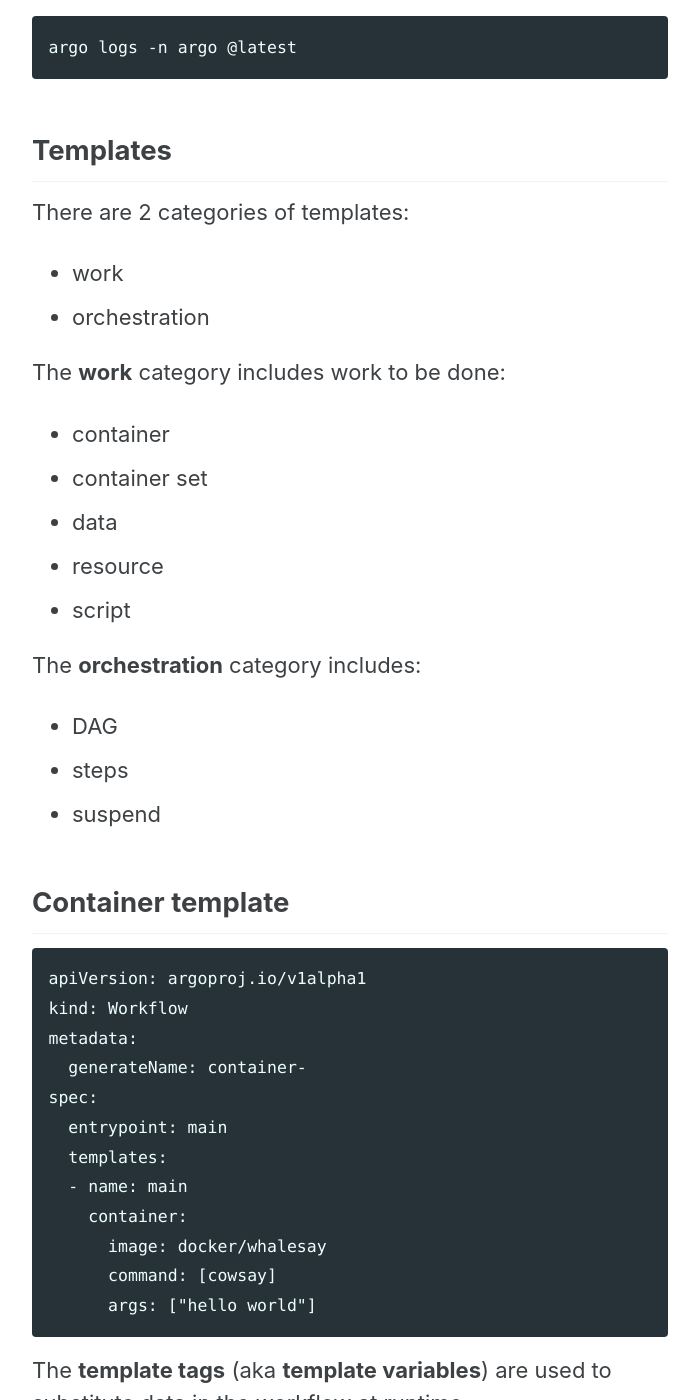
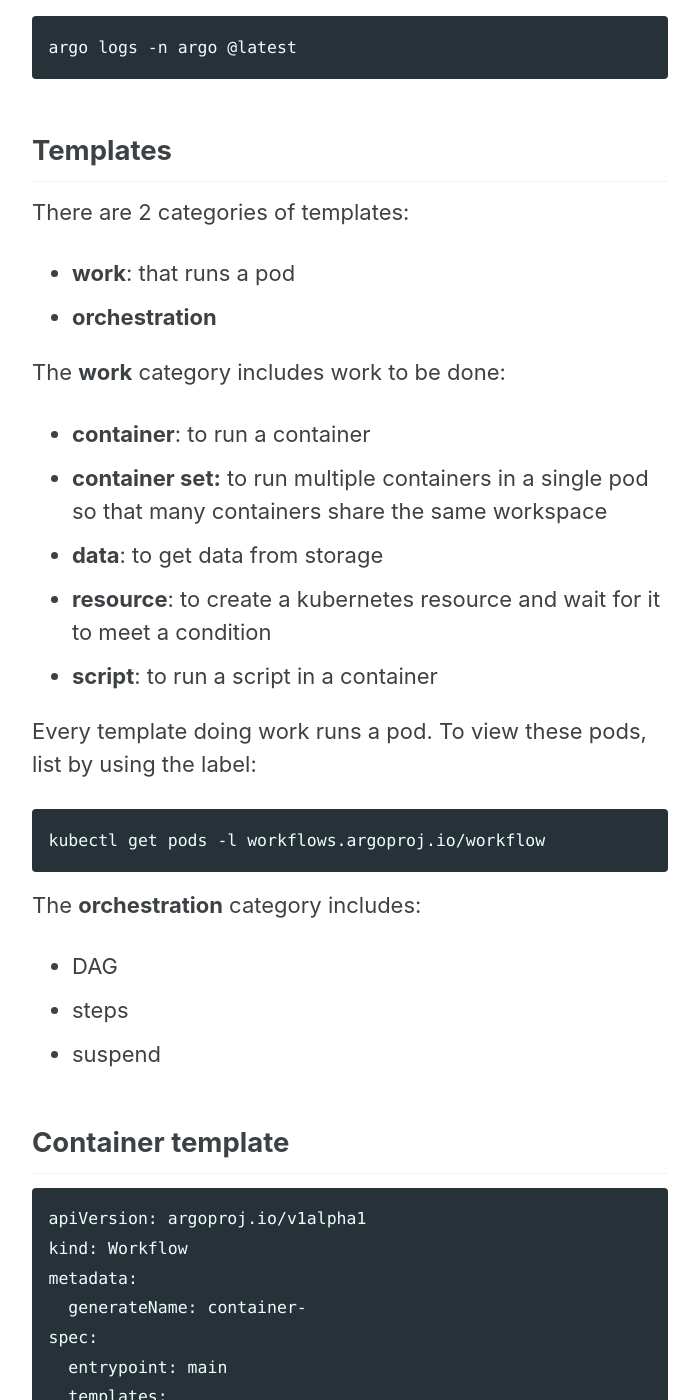
Before and after one commit to andregri/andregri.github.io, a Jekyll site: the page built from _posts/gitops/2024-10-25-argocd-capa-certification-training-workflows.md, in a window 1280 px wide and 1400 px high, scrolled down 4084 px. Shown: the whole window, without its empty margins (290-989 px from the left). Built offline with Jekyll 4.4.1, drawn with Linux system fonts in a browser that asks for light colours; cached includes are drawn as plain includes; comment, search, counter and statistics services are not loaded.

Commit message:
Update 2024-10-25-argocd-capa-certification-training-workflows.md

````diff
--- a/_posts/gitops/2024-10-25-argocd-capa-certification-training-workflows.md
+++ b/_posts/gitops/2024-10-25-argocd-capa-certification-training-workflows.md
@@ -130,15 +130,21 @@ argo logs -n argo @latest
 ## Templates
 
 There are 2 categories of templates:
-- work
-- orchestration
+- **work**: that runs a pod
+- **orchestration**
 
 The **work** category includes work to be done:
-- container
-- container set
-- data
-- resource
-- script
+- **container**: to run a container
+- **container set:** to run multiple containers in a single pod so that many containers share the same workspace
+- **data**: to get data from storage
+- **resource**: to create a kubernetes resource and wait for it to meet a condition
+- **script**: to run a script in a container
+
+Every template doing work runs a pod.
+To view these pods, list by using the label:
+```
+kubectl get pods -l workflows.argoproj.io/workflow
+```
 
 The **orchestration** category includes:
 - DAG
````
